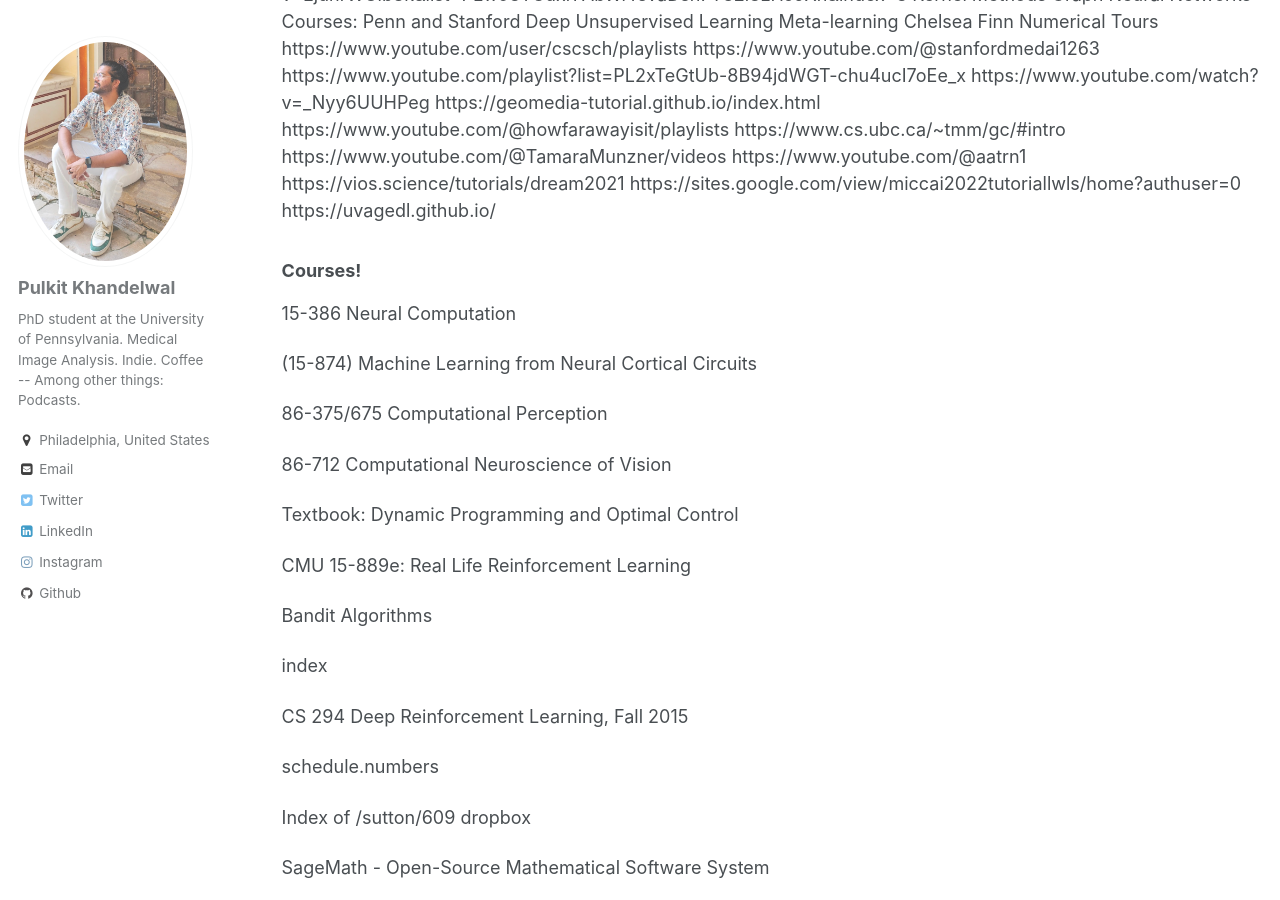
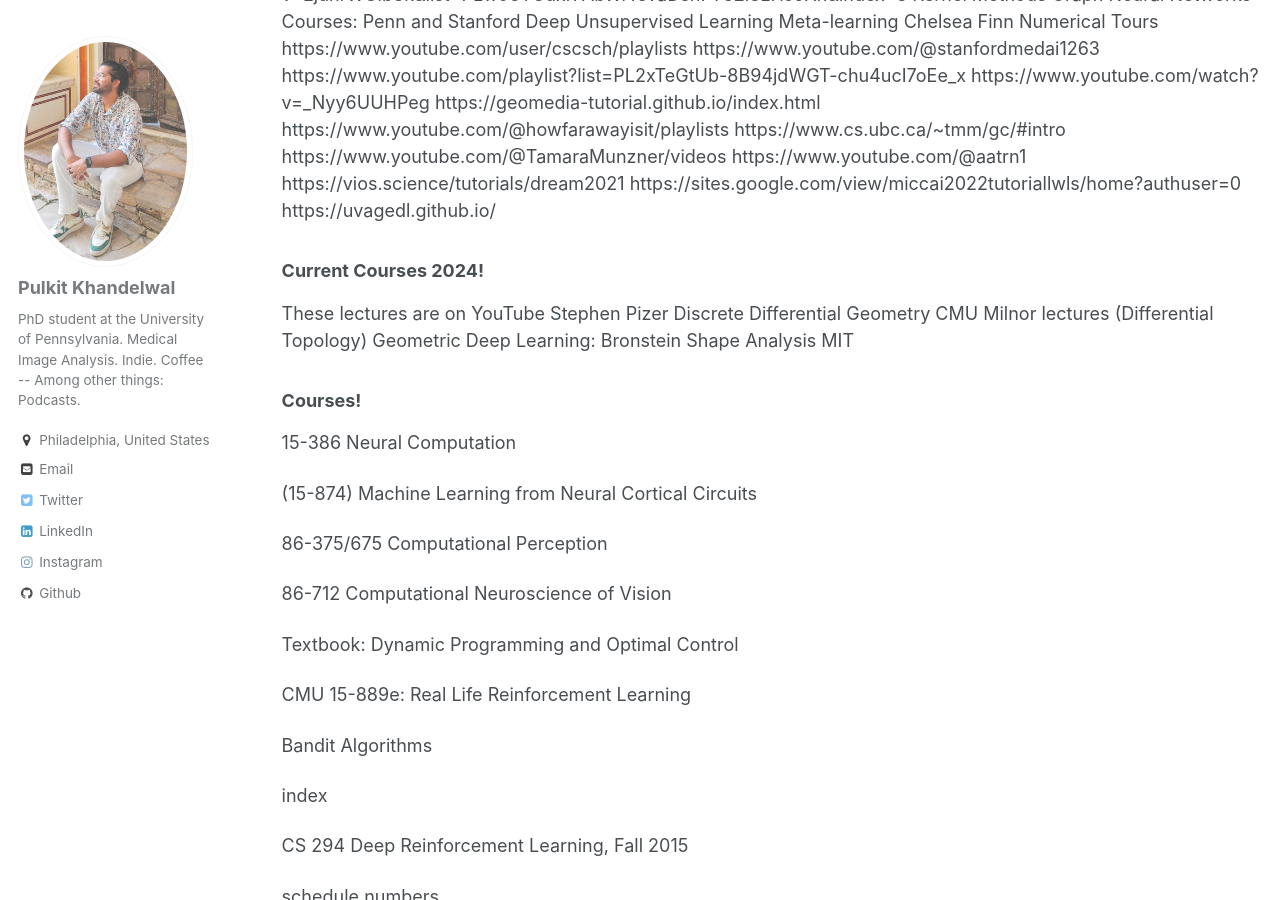
Before and after one commit to Pulkit-Khandelwal/pulkit-khandelwal.github.io, a Jekyll site: the page built from _pages/courses.md, in a window 1280 px wide and 900 px high, scrolled down 741 px. Built offline with Jekyll 4.4.1, drawn with Linux system fonts in a browser that asks for light colours.

Commit message:
Update courses.md

```diff
--- a/_pages/courses.md
+++ b/_pages/courses.md
@@ -58,9 +58,21 @@ https://sites.google.com/view/miccai2022tutoriallwls/home?authuser=0
 https://uvagedl.github.io/
 
 
+### Current Courses 2024!
+These lectures are on YouTube
+Stephen Pizer
+Discrete Differential Geometry CMU
+Milnor lectures (Differential Topology)
+Geometric Deep Learning: Bronstein
+Shape Analysis MIT
+
+
+
+
+
+
 
 ### Courses!
-
 
 [15-386 Neural Computation](http://www.cnbc.cmu.edu/~tai/nc17.html)
 
```
